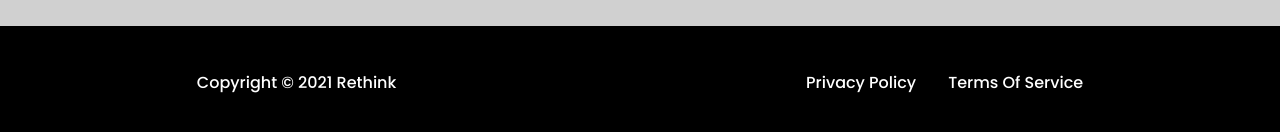
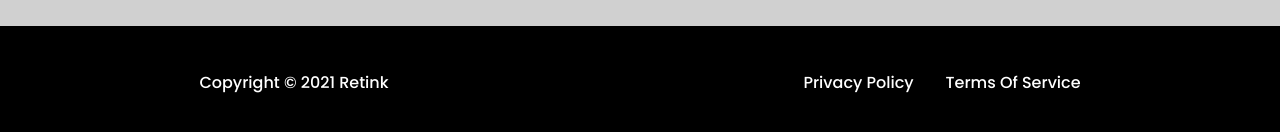
Before and after one commit to Mozibix/rethink_media, a React (Vite) app: page / in a window 1280 px wide. Shown: the part 3812-3944 px from the top of the page. Built offline with nearby package versions, Linux system fonts and the light colour scheme.

Commit message:
docs: updated rethink to retink

```diff
--- a/src/(components)/Footer.tsx
+++ b/src/(components)/Footer.tsx
@@ -94,7 +94,7 @@ const Footer = () => {
         </div>
 
         <div className="footer_bottom">
-          <p> Copyright &copy; 2021 Rethink</p>
+          <p> Copyright &copy; 2021 Retink</p>
 
           <ul>
             <li>privacy policy</li>
```
Also changed, not shown: 1 other file (tests, documents, lock files or other folders).
